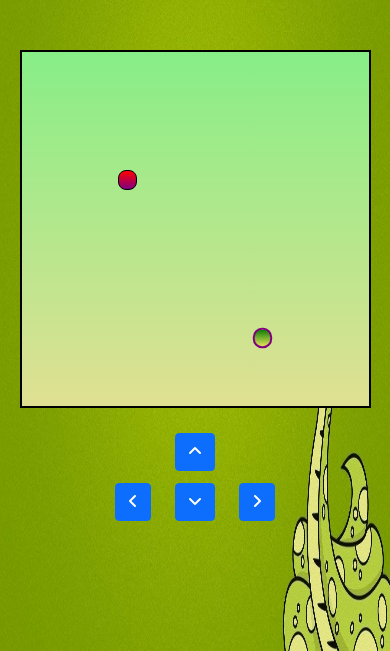
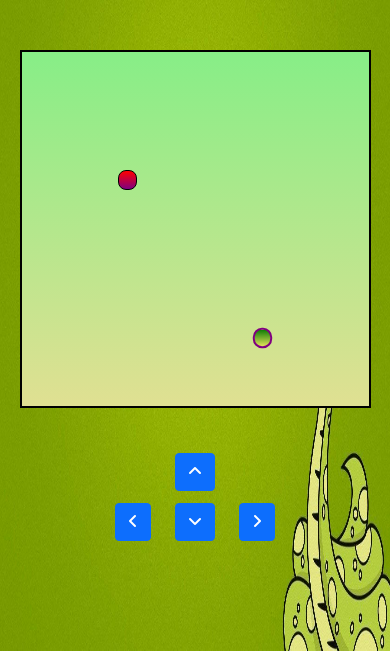
Before and after one commit to mehedi-hasan-shuvon/snake-game-project-Javascript, a plain HTML site: page index.html in a window 390 px wide. Shown: the part 193-844 px from the top of the page. Drawn offline with nearby package versions, Linux system fonts and the light colour scheme.

Commit message:
added fav icon

```diff
--- a/css/style.css
+++ b/css/style.css
@@ -94,24 +94,24 @@
     #uparrow{
         display: block;
         position: absolute !important;
-        bottom: 180px;
+        bottom: 160px;
     }
     #downarrow{
         display: block;
         position: absolute !important;
-        bottom: 130px;
+        bottom: 110px;
     }
     #leftarrow{
         display: block;
         position: absolute !important;
-        bottom: 130px;
+        bottom: 110px;
         left: 115px;
 
     }
     #rightarrow{
         display: block;
         position: absolute !important;
-        bottom: 130px;
+        bottom: 110px;
 
         right: 115px;
     }
--- a/index.html
+++ b/index.html
@@ -9,6 +9,9 @@
 
     <!-- added custom css file  -->
     <link rel="stylesheet" href="css/style.css">
+
+    <!-- added fav icon  -->
+    <link rel="shortcut icon" href="img/snake.png" type="image/x-icon">
 
     <!-- added font awsome kit  -->
     <script src="https://kit.fontawesome.com/8df60ef516.js" crossorigin="anonymous"></script>
```
Also changed, not shown: img/snake.png (added).
